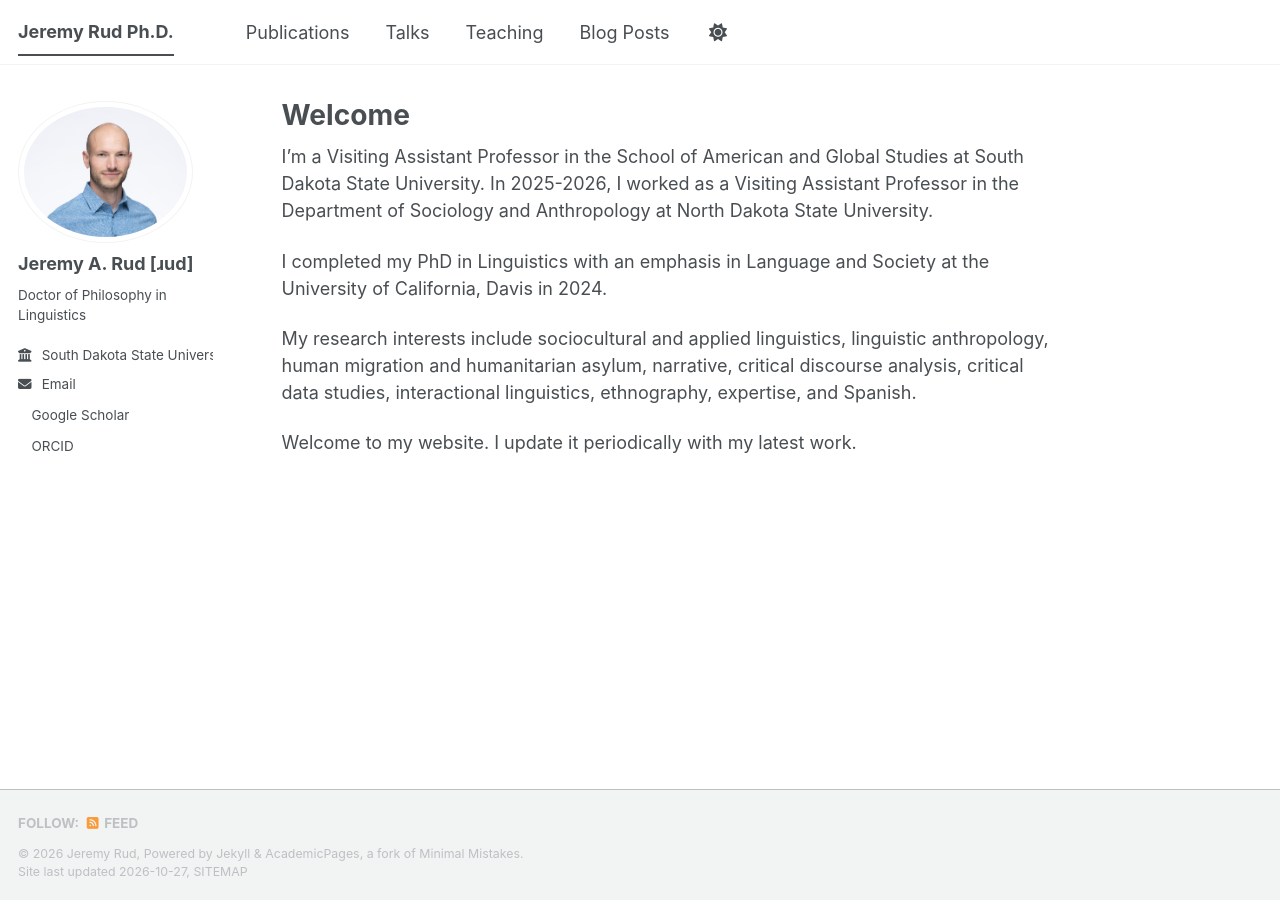
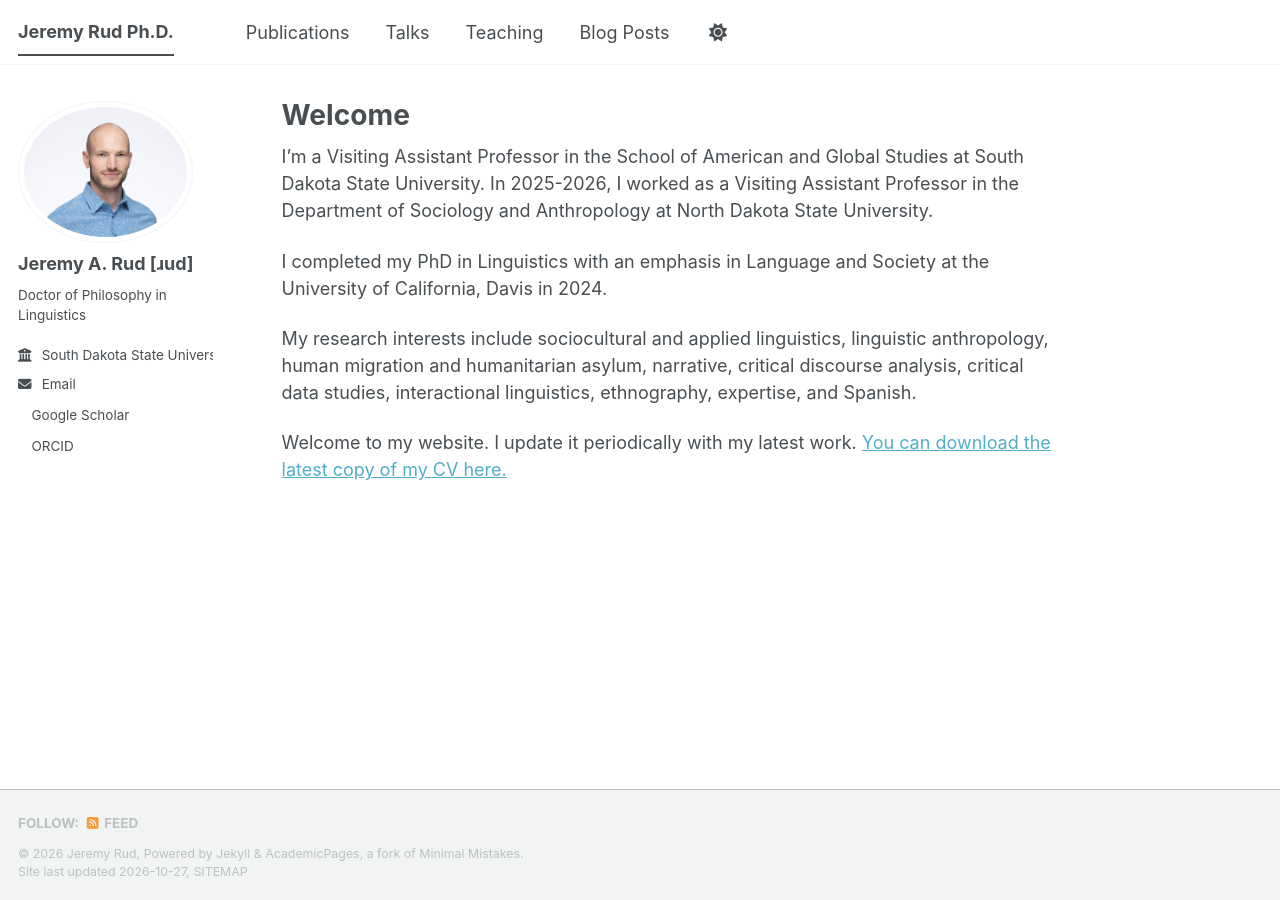
Before and after one commit to jeremyrud/jeremyrud.github.io, a Jekyll site: the page built from _pages/about.md, in a window 1280 px wide. Built offline with Jekyll 4.4.1, drawn with Linux system fonts in a browser that asks for light colours; a script bundle is joined from its source files by our own code; a style sheet for code colours, icons or effects is not loaded.

Commit message:
Update about page with CV download link
Added a link to download the latest CV.

```diff
--- a/_pages/about.md
+++ b/_pages/about.md
@@ -13,4 +13,4 @@ I completed my PhD in Linguistics with an emphasis in Language and Society at th
 
 My research interests include sociocultural and applied linguistics, linguistic anthropology, human migration and humanitarian asylum, narrative, critical discourse analysis, critical data studies, interactional linguistics, ethnography, expertise, and Spanish.
 
-Welcome to my website. I update it periodically with my latest work.
+Welcome to my website. I update it periodically with my latest work. [You can download the latest copy of my CV here.](http://jeremyrud.github.io/file/Jeremy A Rud CV 11 October 2026.pdf)
```
